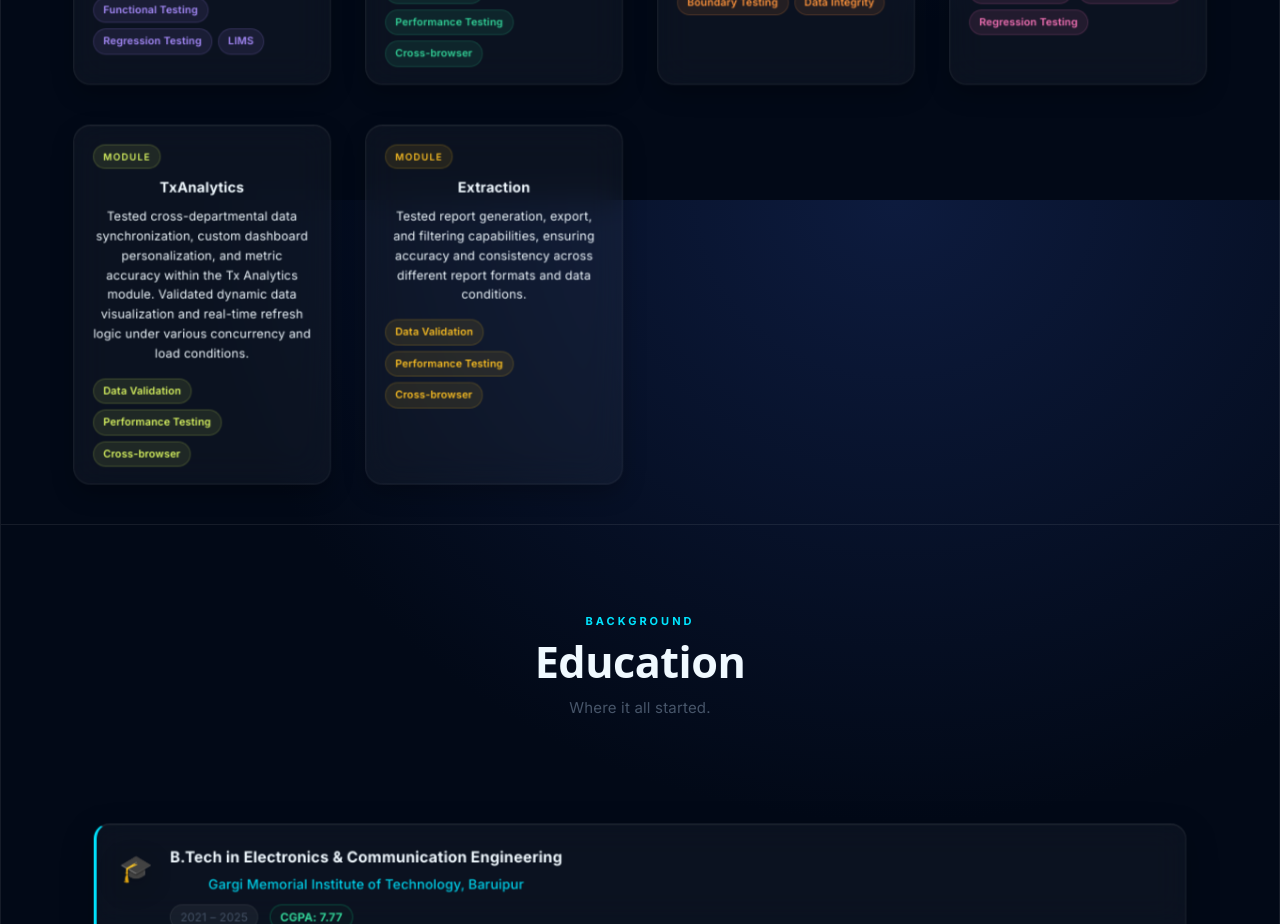
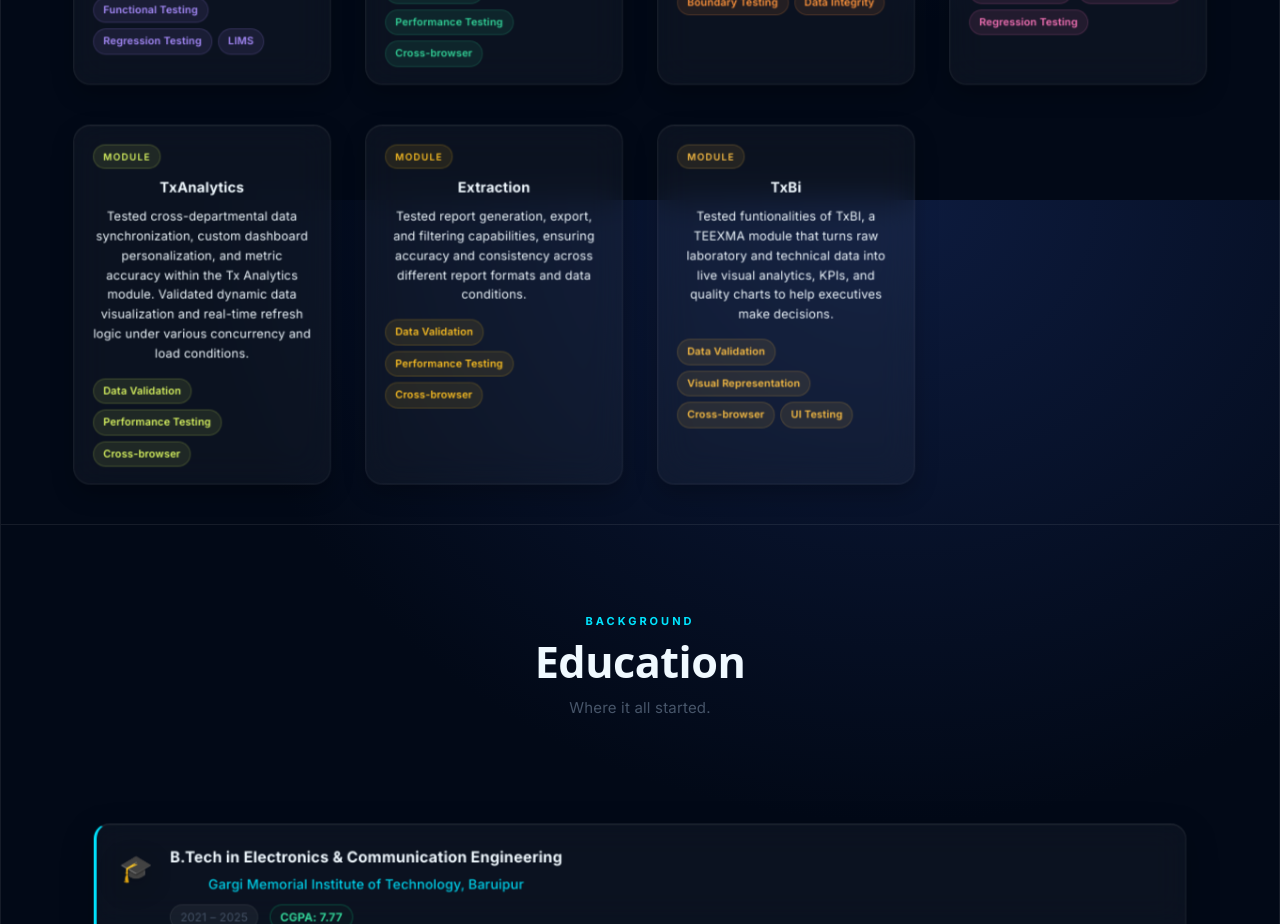
Before and after one commit to SahilRoy-QA/QA-Portfolio, a React (Vite) app: page / in a window 1280 px wide. Shown: the part 3000-3924 px from the top of the page. Built offline with nearby package versions, Linux system fonts and the light colour scheme.

Commit message:
Add TxBi module description and details

```diff
--- a/src/data/index.js
+++ b/src/data/index.js
@@ -117,6 +117,14 @@ export const PROJECTS = [
     stack: ["Data Validation", "Performance Testing", "Cross-browser"],
     accent: "#fbbf24",
   },
+  {
+    title: "TxBi",
+    tag: "Module",
+    description:
+      "Tested funtionalities of TxBI, a TEEXMA module that turns raw laboratory and technical data into live visual analytics, KPIs, and quality charts to help executives make decisions.",
+    stack: ["Data Validation", "Visual Representation", "Cross-browser","UI Testing"],
+    accent: "#fbbf45",
+  },
 ];
 
 export const EDUCATION = [
```
